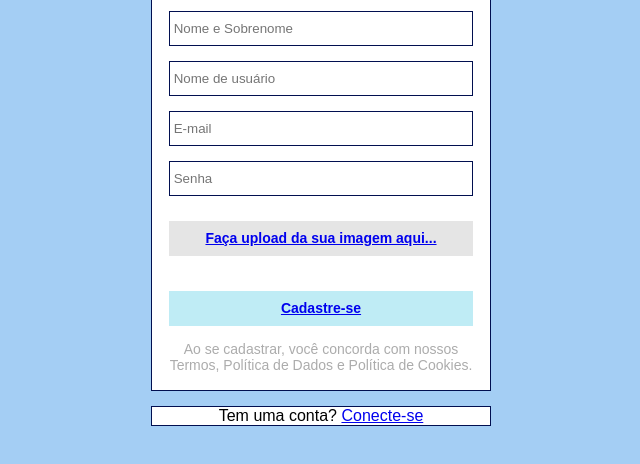
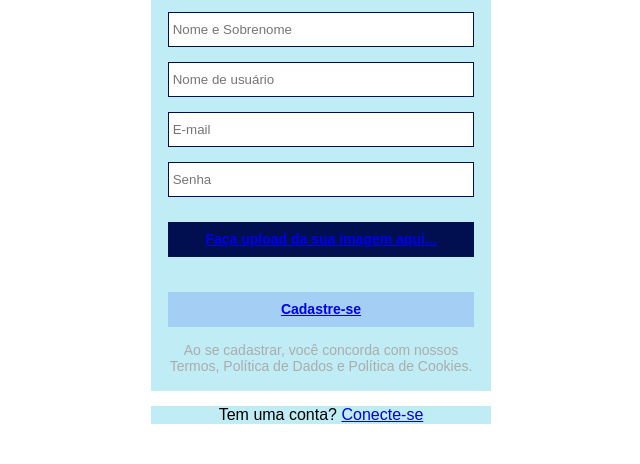
Before and after one commit to Stephanilima95/25_DevConnect_T, a plain HTML site: page static_devconnect/pages/cadastro.html in a window 1280 px wide. Shown: the part 260-724 px from the top of the page, without its empty margins (319-959 px from the left). Drawn offline with Linux system fonts and the light colour scheme; a web font is replaced by a local one.

Commit message:
adicionei um novo arquivo

```diff
--- a/static_devconnect/style/cadastro.css
+++ b/static_devconnect/style/cadastro.css
@@ -4,7 +4,7 @@ main {
     display: flex;
     align-items: center;
     justify-content: center;
-    background-color: var(--cor-azul);
+    background-color: var(--cor-branco);
 }
 
 main > div {
@@ -32,10 +32,10 @@ main > div {
 }
 
 .estilo-formulario {
-    border: var(--borda);
+    border: none;
     width: 100%;
     max-width: 340px;
-    background-color: var(--cor-branco);
+    background-color: var(--cor-azul-claro);
     text-align: center;
 }
 
@@ -48,7 +48,7 @@ main > div {
 }
 
 .formulario-botao-azul{
-    background-color: var(--cor-azul-claro);
+    background-color: var(--cor-azul);
     border-radius: 0;
     border: none;
     height: 35px;
@@ -56,7 +56,6 @@ main > div {
     font-size: var(--tamanho-fonte-sm);
     font-weight: 600;
 }
-
 
 #formulario>p {
     text-align: center;
@@ -79,6 +78,6 @@ main > div {
 #formulario-botao-azul1 {
     margin-top: 10px;
     margin-bottom: 20px;
-    background-color: var(--cor-cinza);
+    background-color: var(--cor-azul-escuro);
 
 }
--- a/static_devconnect/style/perfil.css
+++ b/static_devconnect/style/perfil.css
@@ -1,3 +1,6 @@
+main{
+}
+
 .container-info-perfil {
   max-width: 900px;
   margin: 40px auto 40px auto;
@@ -19,19 +22,17 @@
   text-align: center;
 }
 
-/* Cabeçalho do perfil: foto à esquerda, conteúdo à direita */
 .perfil-header {
   display: flex;
   align-items: center;
   gap: 30px;
   justify-content: flex-start;
   flex-wrap: wrap;
-   justify-content: center; /* centraliza foto e info */
+   justify-content: center;
   gap: 40px;
   margin-top: 20px;
 }
 
-/* Foto do perfil no canto esquerdo */
 .perfil-foto {
   flex-shrink: 0;
   width: 110px;
@@ -40,7 +41,6 @@
   object-fit: cover;
 }
 
-/* Conteúdo do perfil (nome, estatísticas, botões) */
 .perfil-info {
   flex: 1;
   display: flex;
@@ -138,7 +138,6 @@
   gap: 20px;
 }
 
-/* Card de publicação */
 .card-publi {
   background-color: #fff;
   padding: 15px;
@@ -170,7 +169,6 @@
   border-radius: 50%;
 }
 
-/* Texto da publicação */
 .card-publi figure figcaption p {
   font-size: 16px;
   color: var(--cor-azul-escuro);
@@ -204,7 +202,6 @@
   color: #000;
 }
 
-/* Botão "Ver mais comentários" */
 .card-publi > button {
   margin: 15px 3%;
   background-color: transparent;
```
Also changed, not shown: DER e lógico/DevConnect.drawio (1).png (added).
